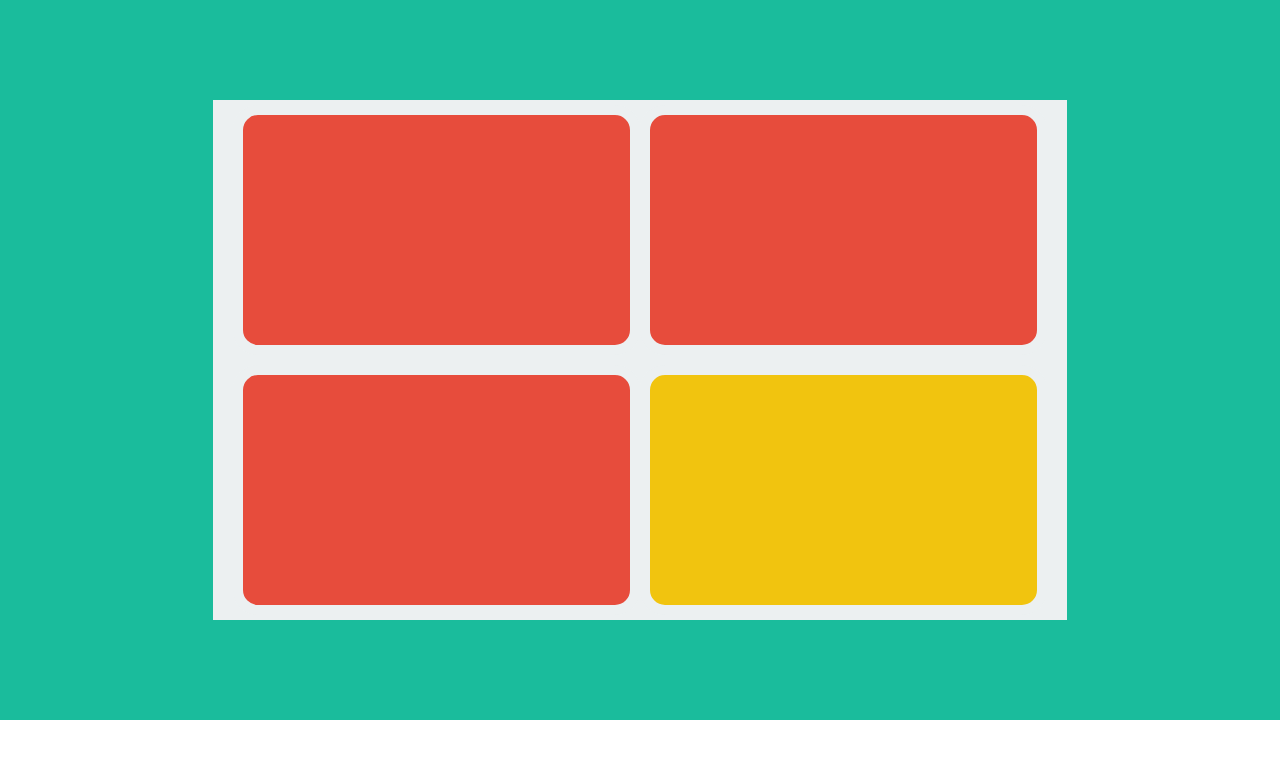
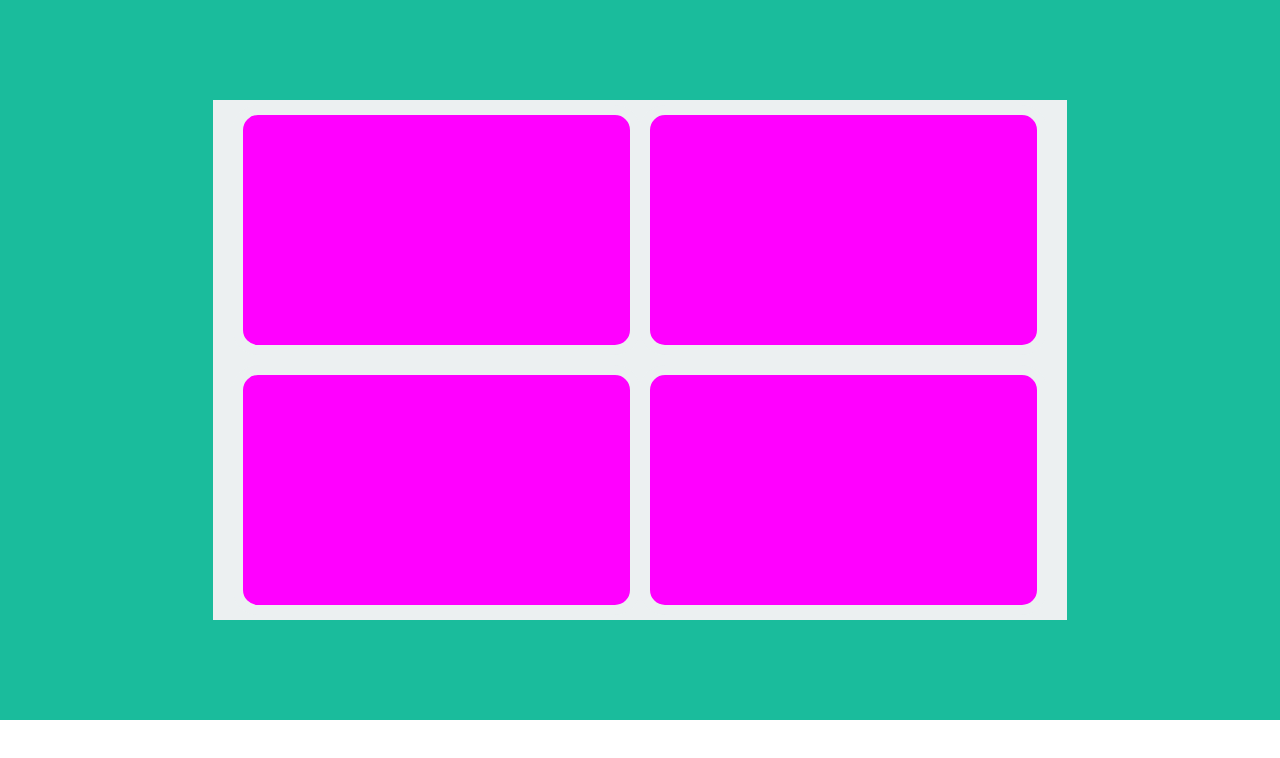
Before and after one commit to vjefri/colorfinder, a plain HTML site: page findcolor.html in a window 1280 px wide. Both pictures are taken after a click on the element 843 px from the left and 490 px from the top of the page. Drawn offline with nearby package versions, Linux system fonts and the light colour scheme.

Commit message:
making sure all files are added

```diff
--- a/findcolor.html
+++ b/findcolor.html
@@ -40,14 +40,17 @@
             <div class="col-md-2 right"> </div>
         </div>
     </div>
-
     <!-- Jquery -->
     <script src="https://code.jquery.com/jquery-2.1.1.js"></script>
     <!-- Latest compiled and minified CSS -->
     <link rel="stylesheet" href="https://maxcdn.bootstrapcdn.com/bootstrap/3.3.5/css/bootstrap.min.css">
     <!-- Latest compiled and minified JavaScript -->
     <script src="https://maxcdn.bootstrapcdn.com/bootstrap/3.3.5/js/bootstrap.min.js"></script>
+    <!-- My Code -->
     <script type="text/javascript">
+
+
+
     $('.center').css({
         'background-color': '#ecf0f1',
         'height': '520px',
@@ -69,17 +72,18 @@
         'border-radius': '25px',
     });
 
-    $(".squares").click(function() {
-    	console.log("hello");
-        $(".squares").css('background-color', randomColor());
+    $(".square").click(function() {
+        console.log("hello");
+        var ranColor = randomColor();
+        var ranColorArr = ranColor.split("");
+
+        $(".squares").css('background-color', ranColor);
+        $(".square").css('background-color', ranColor);
     });
 
-    $(".square").click(function() {
-        $(".square").css('background-color', randomColor());
-    });
-
+    // returns random color in array
     function randomColor() {
-        var ranColorArr = ['#f1c40f', '#9b59b6', '#d35400'];
+        var ranColorArr = ['#FF00FF', '#9b59b6', '#d35400', '#bdc3c7'];
         var ranNum = Math.floor(Math.random() * 2) + 0;
         var ranColor = ranColorArr[ranNum];
         return ranColor;
```
